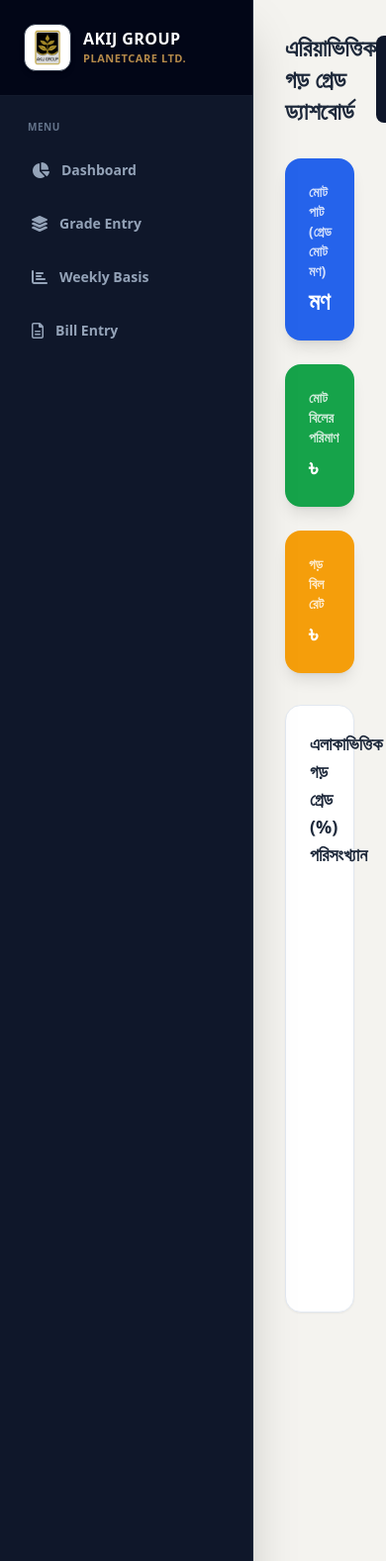
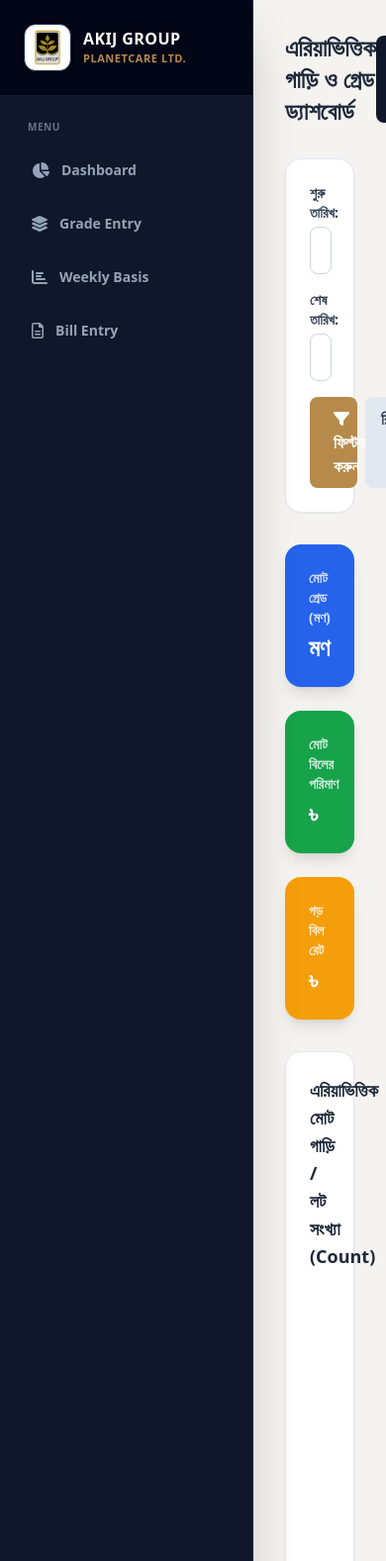
Before and after one commit to Nayemislam1111/jute_ledger, a Django app: template bills/templates/bills/dashboard.html in a window 390 px wide. Shown: the top 1577 px of the page at 99% size. Run offline with Django 5.2, Linux system fonts and the light colour scheme; the template is opened without the code that fills it, so the values that code supplies are empty; some libraries are stand-ins or nearby versions.

Commit message:
Update dashboard with area count and date filtering

```diff
--- a/bills/templates/bills/dashboard.html
+++ b/bills/templates/bills/dashboard.html
@@ -3,16 +3,38 @@
 {% block content %}
 <div class="p-8">
     <div class="flex justify-between items-center mb-8">
-        <h2 class="text-2xl font-black text-slate-800">এরিয়াভিত্তিক গড় গ্রেড ড্যাশবোর্ড</h2>
+        <h2 class="text-2xl font-black text-slate-800">এরিয়াভিত্তিক গাড়ি ও গ্রেড ড্যাশবোর্ড</h2>
         <a href="{% url 'grade_entry' %}" class="bg-slate-900 text-white px-5 py-2 rounded-lg font-bold hover:bg-[#B58A4A] transition">
             <i class="fa-solid fa-house mr-2"></i> হোম (Grade Entry)
         </a>
     </div>
 
+    <!-- তারিখ অনুযায়ী ফিল্টার ফর্ম -->
+    <div class="bg-white rounded-2xl p-6 shadow-sm border border-slate-200 mb-8">
+        <form method="GET" class="grid grid-cols-1 md:grid-cols-3 gap-4 items-end">
+            <div>
+                <label class="block text-sm font-bold text-slate-700 mb-1">শুরু তারিখ:</label>
+                <input type="date" name="from_date" value="{{ from_date }}" class="w-full border border-slate-300 rounded-lg p-2.5 focus:outline-none focus:ring-2 focus:ring-[#B58A4A]">
+            </div>
+            <div>
+                <label class="block text-sm font-bold text-slate-700 mb-1">শেষ তারিখ:</label>
+                <input type="date" name="to_date" value="{{ to_date }}" class="w-full border border-slate-300 rounded-lg p-2.5 focus:outline-none focus:ring-2 focus:ring-[#B58A4A]">
+            </div>
+            <div class="flex gap-2">
+                <button type="submit" class="bg-[#B58A4A] text-white px-6 py-2.5 rounded-lg font-bold hover:bg-amber-700 transition w-full">
+                    <i class="fa-solid fa-filter mr-2"></i> ফিল্টার করুন
+                </button>
+                <a href="{% url 'dashboard' %}" class="bg-slate-200 text-slate-700 px-4 py-2.5 rounded-lg font-bold hover:bg-slate-300 transition text-center">
+                    রিসেট
+                </a>
+            </div>
+        </form>
+    </div>
+
     <!-- সামারি কার্ড -->
-    <div class="grid grid-cols-1 md:grid-cols-2 lg:grid-cols-3 gap-6 mb-8">
+    <div class="grid grid-cols-1 md:grid-cols-3 gap-6 mb-8">
         <div class="bg-blue-600 rounded-2xl p-6 text-white shadow-lg">
-            <h5 class="text-sm opacity-80 font-bold mb-1">মোট পাট (গ্রেড মোট মণ)</h5>
+            <h5 class="text-sm opacity-80 font-bold mb-1">মোট গ্রেড (মণ)</h5>
             <h3 class="text-2xl font-black">{{ total_grade_mds }} মণ</h3>
         </div>
         <div class="bg-green-600 rounded-2xl p-6 text-white shadow-lg">
@@ -25,11 +47,11 @@
         </div>
     </div>
 
-    <!-- মেইন লাইন চার্ট (এলাকাভিত্তিক গড় গ্রেড %) -->
+    <!-- চার্ট সেকশন: এরিয়াভিত্তিক মোট গাড়ি/লট সংখ্যা -->
     <div class="bg-white rounded-2xl p-6 shadow-sm border border-slate-200">
-        <h4 class="text-lg font-black text-slate-800 mb-6">এলাকাভিত্তিক গড় গ্রেড (%) পরিসংখ্যান</h4>
+        <h4 class="text-lg font-black text-slate-800 mb-6">এরিয়াভিত্তিক মোট গাড়ি / লট সংখ্যা (Count)</h4>
         <div style="height: 400px;">
-            <canvas id="areaLineChart"></canvas>
+            <canvas id="areaCountChart"></canvas>
         </div>
     </div>
 </div>
@@ -37,25 +59,19 @@
 <!-- Chart.js Script -->
 <script src="https://cdn.jsdelivr.net/npm/chart.js"></script>
 <script>
-    // লাইন চার্ট (এলাকাভিত্তিক গড় গ্রেড %)
-    const areaCtx = document.getElementById('areaLineChart').getContext('2d');
+    const ctx = document.getElementById('areaCountChart').getContext('2d');
     const areaLabels = JSON.parse('{{ area_labels|safe }}');
-    const areaValues = JSON.parse('{{ area_values|safe }}');
+    const areaCounts = JSON.parse('{{ area_counts|safe }}');
 
-    new Chart(areaCtx, {
-        type: 'line',
+    new Chart(ctx, {
+        type: 'bar', // বার চার্ট দিয়ে খুব সহজেই কোন এলাকায় কয়টি গাড়ি/লট এসেছে তা দেখা যাবে
         data: {
             labels: areaLabels,
             datasets: [{
-                label: 'গড় গ্রেড (%)',
-                data: areaValues,
-                borderColor: '#B58A4A',
-                backgroundColor: 'rgba(181, 138, 74, 0.1)',
-                borderWidth: 3,
-                fill: true,
-                tension: 0.4,
-                pointRadius: 5,
-                pointBackgroundColor: '#B58A4A'
+                label: 'মোট গাড়ি / লট সংখ্যা',
+                data: areaCounts,
+                backgroundColor: '#B58A4A',
+                borderRadius: 8
             }]
         },
         options: {
@@ -63,11 +79,8 @@
             scales: {
                 y: {
                     beginAtZero: true,
-                    max: 100,
                     ticks: {
-                        callback: function(value) {
-                            return value + '%';
-                        }
+                        stepSize: 1
                     }
                 }
             }
```
Also changed, not shown: bills/views.py (+32 -23 lines).
